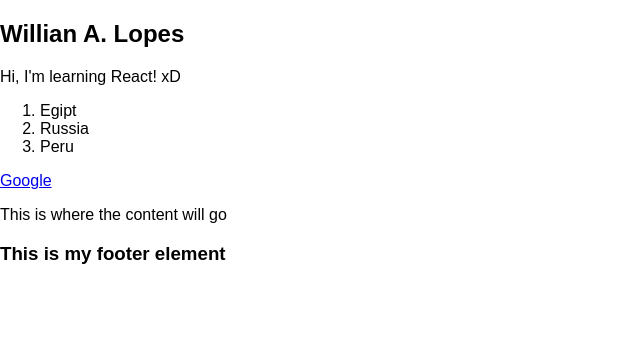
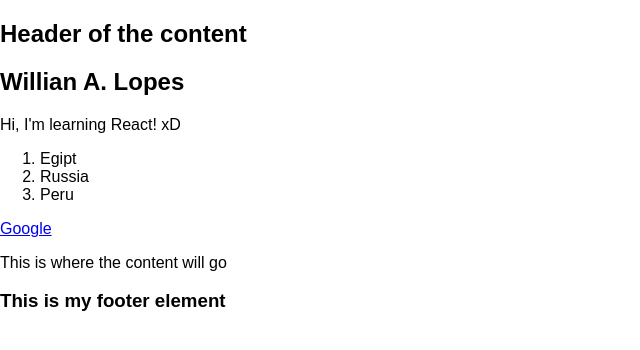
Before and after one commit to walopes/react-play, a React (Create React App) app in the folder project_1/: page / in a window 1280 px wide. Shown: the top 350 px of the page, without its empty margins (0-640 px from the left). Built offline with nearby package versions, Linux system fonts and the light colour scheme.

Commit message:
Added new components for the main rendering

```diff
--- /dev/null
+++ b/project_1/src/Header.js
@@ -0,0 +1,12 @@
+import React from "react"
+
+function Header(){
+    return (
+        <header>
+            <title>MyInfo React</title>
+            <h2>Header of the content</h2>
+        </header>
+    )
+}
+
+export default Header
--- /dev/null
+++ b/project_1/src/MainContent.js
@@ -0,0 +1,21 @@
+import React from "react"
+
+function MainContent(){
+    return (
+        <main>
+            <nav>
+                <h1>Willian A. Lopes</h1>
+                <p>Hi, I'm learning React! xD</p>
+                <ol>
+                    {/* This is my top three vacation places: */}
+                    <li>Egipt</li>
+                    <li>Russia</li>
+                    <li>Peru</li>
+                </ol>
+                <a href="http://www.google.com">Google</a>
+            </nav>
+        </main>
+    )
+}
+
+export default MainContent;
--- a/project_1/src/MyInfo.js
+++ b/project_1/src/MyInfo.js
@@ -1,22 +1,15 @@
 import React from "react"
 
 import Footer from './Footer'
+import Header from './Header'
+import MainContent from './MainContent'
 
 function MyInfo()
 {
     return (
         <div>
-            <nav>
-                <h1>Willian A. Lopes</h1>
-                <p>Hi, I'm learning React! xD</p>
-                <ol>
-                    {/* This is my top three vacation places: */}
-                    <li>Egipt</li>
-                    <li>Russia</li>
-                    <li>Peru</li>
-                </ol>
-                <a href="http://www.google.com">Google</a>
-            </nav>
+            <Header />
+            <MainContent />
             <main>
                 <p>This is where the content will go</p>
             </main>
```
